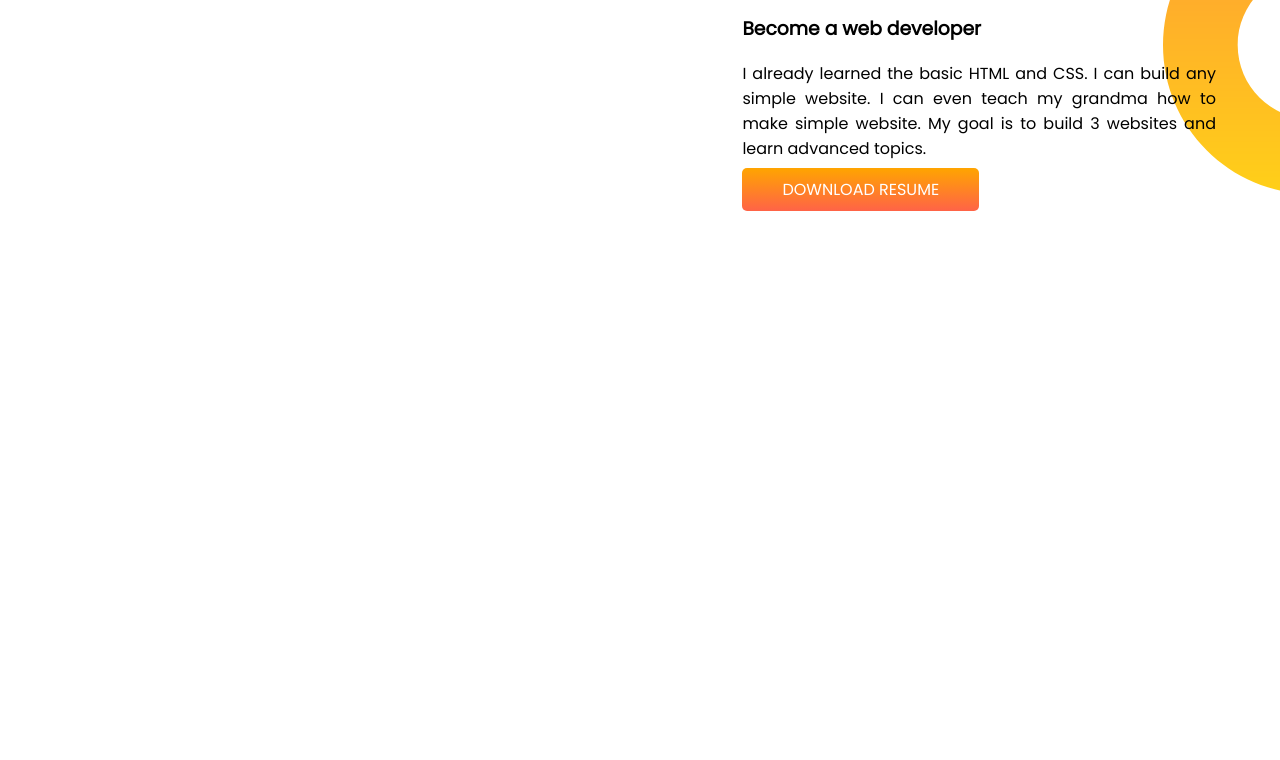
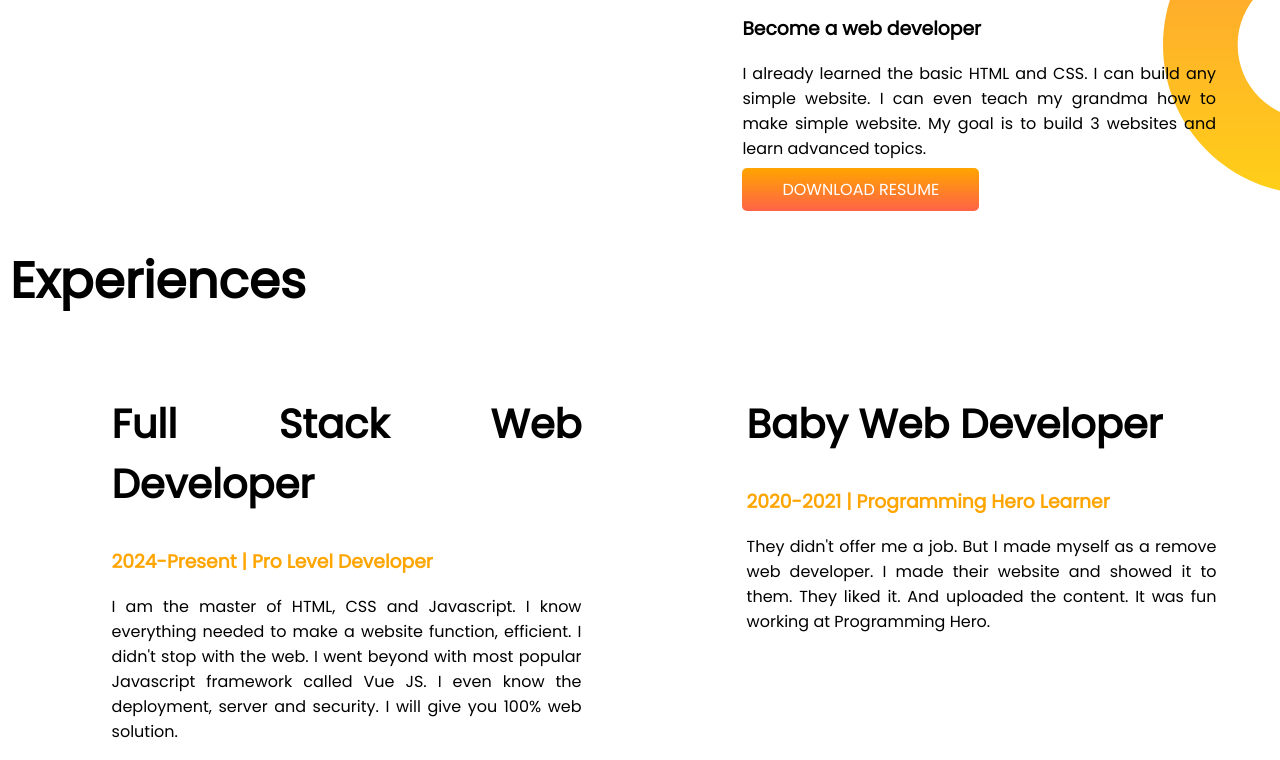
Before and after one commit to coderSabbirr/developer-protfilo, a plain HTML site: page index.html in a window 1280 px wide. Shown: the part 601-1361 px from the top of the page. Before the commit the page ends 812 px from the top, so only its background shows below. Drawn offline with Linux system fonts and the light colour scheme.

Commit message:
exparince section addad

```diff
--- a/index.html
+++ b/index.html
@@ -10,7 +10,7 @@
 </head>
 
 <body>
-    <section class="top-banner faxible-container">
+    <section class="top-banner flex-container">
         <div class="protfilo heaf-width">
             <h1>Welcome To </h1>
             <h1><span class="orange">Sabbir World</span></h1>
@@ -25,7 +25,7 @@
             <img src="image/my-bg (1).png" alt="">
         </div>
     </section>
-    <section class="site-banner faxible-container ">
+    <section class="site-banner flex-container ">
         <div class="heaf-width">
             <img src="image/my-bg54.png" alt="">
         </div>
@@ -34,7 +34,27 @@
             <h3>Become a web developer</h3>
             <p>I already learned the basic HTML and CSS. I can build any simple website. I can even teach my grandma how
                 to make simple website. My goal is to build 3 websites and learn advanced topics. </p>
-                <a class="button-link" href="#" target="_blank" rel="noopener noreferrer">DOWNLOAD RESUME</a>
+            <a class="button-link" href="#" target="_blank" rel="noopener noreferrer">DOWNLOAD RESUME</a>
+        </div>
+    </section>
+    <section class="experiences-sec">
+        <h1>Experiences</h1>
+        <div class="flex-container">
+            <div class="heaf-width">
+                <h2>Full Stack Web Developer</h1>
+                    <h3 class="orange">2024-Present | Pro Level Developer</h3>
+                    <p>I am the master of HTML, CSS and Javascript. I know everything needed to make a website function,
+                        efficient. I didn't stop with the web. I went beyond with most popular Javascript framework
+                        called Vue
+                        JS. I even know the deployment, server and security. I will give you 100% web solution.</p>
+            </div>
+            <div class="heaf-width">
+                <h2>Baby Web Developer</h1>
+                    <h3 class="orange">2020-2021 | Programming Hero Learner</h3>
+                    <p>They didn't offer me a job. But I made myself as a remove web developer. I made their website and
+                        showed
+                        it to them. They liked it. And uploaded the content. It was fun working at Programming Hero.</p>
+            </div>
         </div>
     </section>
 
--- a/style.css
+++ b/style.css
@@ -24,7 +24,7 @@ h1 {
     font-size: 40px;
 }
 
-.faxible-container {
+.flex-container {
     display: flex;
 }
 .button-link {
@@ -46,3 +46,6 @@ h1 {
   background-repeat: no-repeat;
   background-position:right;
 }
+.experiences-sec {
+    padding-left: 10px;
+}
```
